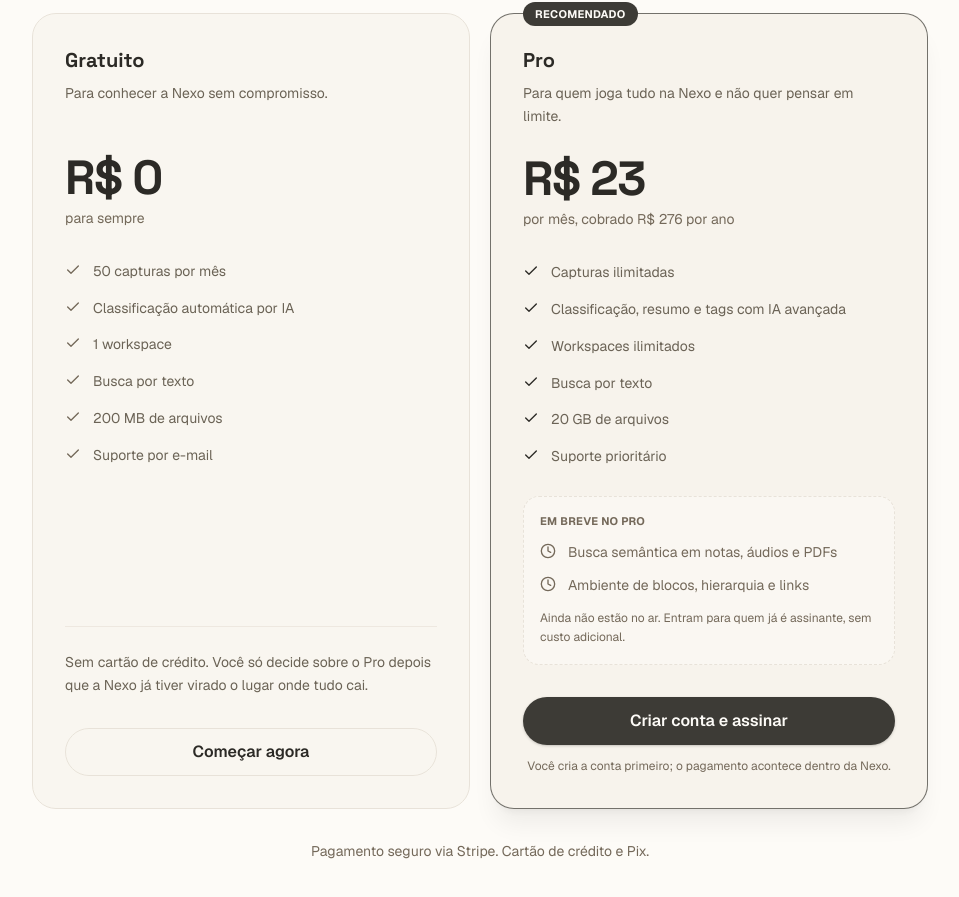
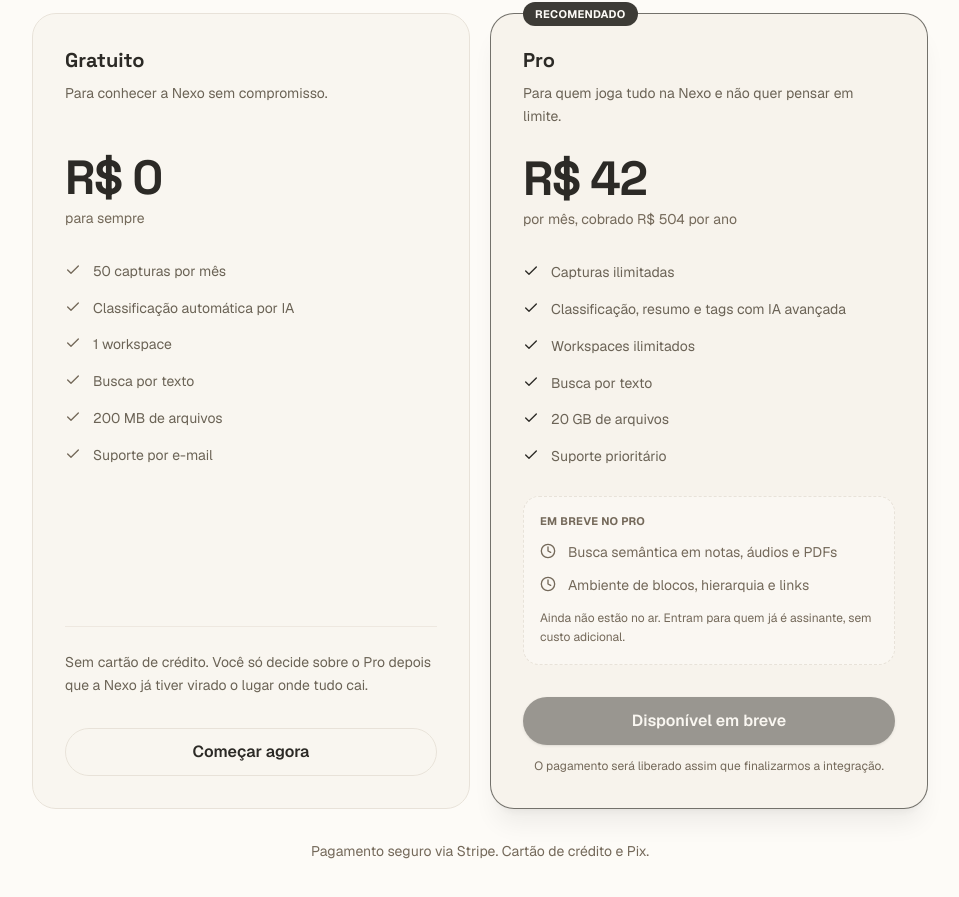
Before and after one commit to GuilhermeYm/nexo, a Next.js app: page / in a window 1280 px wide. Shown: the part 4790-5687 px from the top of the page, without its empty margins (160-1119 px from the left). Built offline with nearby package versions, Linux system fonts and the light colour scheme; no server answers.

Commit message:
feat: desabilita CTA do Pro e ajusta preço para R$ 50

```diff
--- a/components/sections/pricing-section.tsx
+++ b/components/sections/pricing-section.tsx
@@ -3,15 +3,10 @@
 import gsap from "gsap";
 import { ScrollTrigger } from "gsap/ScrollTrigger";
 import { Check, Clock } from "lucide-react";
-import Link from "next/link";
 import { useEffect, useRef, useState } from "react";
 
 import { Button } from "@/components/ui/button";
-import {
-  getCheckoutHref,
-  hasCheckoutLink,
-  type BillingPeriod,
-} from "@/lib/stripe";
+import { type BillingPeriod } from "@/lib/stripe";
 import { cn } from "@/lib/utils";
 
 gsap.registerPlugin(ScrollTrigger);
@@ -33,7 +28,6 @@
   upcoming?: string[];
   /** Fecha o card mais curto com algo verdadeiro em vez de espaço vazio. */
   closingNote?: string;
-  href: Record<BillingPeriod, string>;
   featured?: boolean;
 }
 
@@ -55,15 +49,16 @@
     ],
     closingNote:
       "Sem cartão de crédito. Você só decide sobre o Pro depois que a Nexo já tiver virado o lugar onde tudo cai.",
-    href: { monthly: "/registro", yearly: "/registro" },
   },
   {
     name: "Pro",
     tagline: "Para quem joga tudo na Nexo e não quer pensar em limite.",
-    price: { monthly: "R$ 29", yearly: "R$ 23" },
+    // Preço provisório: R$ 50/mês enquanto finalizamos a integração com o
+    // Stripe. O anual mantém o desconto de dois meses grátis.
+    price: { monthly: "R$ 50", yearly: "R$ 42" },
     billingNote: {
       monthly: "por mês, cobrado mensalmente",
-      yearly: "por mês, cobrado R$ 276 por ano",
+      yearly: "por mês, cobrado R$ 504 por ano",
     },
     features: [
       "Capturas ilimitadas",
@@ -81,10 +76,6 @@
       "Busca semântica em notas, áudios e PDFs",
       "Ambiente de blocos, hierarquia e links",
     ],
-    href: {
-      monthly: getCheckoutHref("monthly"),
-      yearly: getCheckoutHref("yearly"),
-    },
     featured: true,
   },
 ];
@@ -98,9 +89,8 @@
  * "Planos" — a seção que fecha o argumento antes do FAQ.
  *
  * Dois planos e um seletor de período: quem chega aqui já sabe o que a Nexo
- * faz e só precisa saber quanto custa. O CTA do Pro aponta para o Payment Link
- * do Stripe (ver lib/stripe.ts) e, enquanto ele não existir, para o registro —
- * dizendo isso no rótulo, em vez de deixar o visitante descobrir clicando.
+ * faz e só precisa saber quanto custa. O CTA do Pro está desabilitado
+ * enquanto finalizamos a integração com o Stripe.
  */
 export function PricingSection() {
   const sectionRef = useRef<HTMLElement>(null);
@@ -141,8 +131,6 @@
 
     return () => ctx.revert();
   }, []);
-
-  const checkoutIsLive = hasCheckoutLink(period);
 
   return (
     <section
@@ -299,24 +287,20 @@
 
               <div className="mt-8">
                 <Button
-                  asChild
                   size="lg"
                   variant={plan.featured ? "default" : "outline"}
                   className="w-full"
+                  disabled={plan.featured}
                 >
-                  <Link href={plan.href[period]}>
-                    {plan.featured
-                      ? checkoutIsLive
-                        ? "Assinar o Pro"
-                        : "Criar conta e assinar"
-                      : "Começar agora"}
-                  </Link>
+                  {plan.featured
+                    ? "Disponível em breve"
+                    : "Começar agora"}
                 </Button>
 
-                {plan.featured && !checkoutIsLive && (
+                {plan.featured && (
                   <p className="mt-3 text-center text-xs leading-relaxed text-subtle-foreground">
-                    Você cria a conta primeiro; o pagamento acontece dentro da
-                    Nexo.
+                    O pagamento será liberado assim que finalizarmos a
+                    integração.
                   </p>
                 )}
               </div>
```
Also changed, not shown: 1 other file (tests, documents, lock files or other folders).
